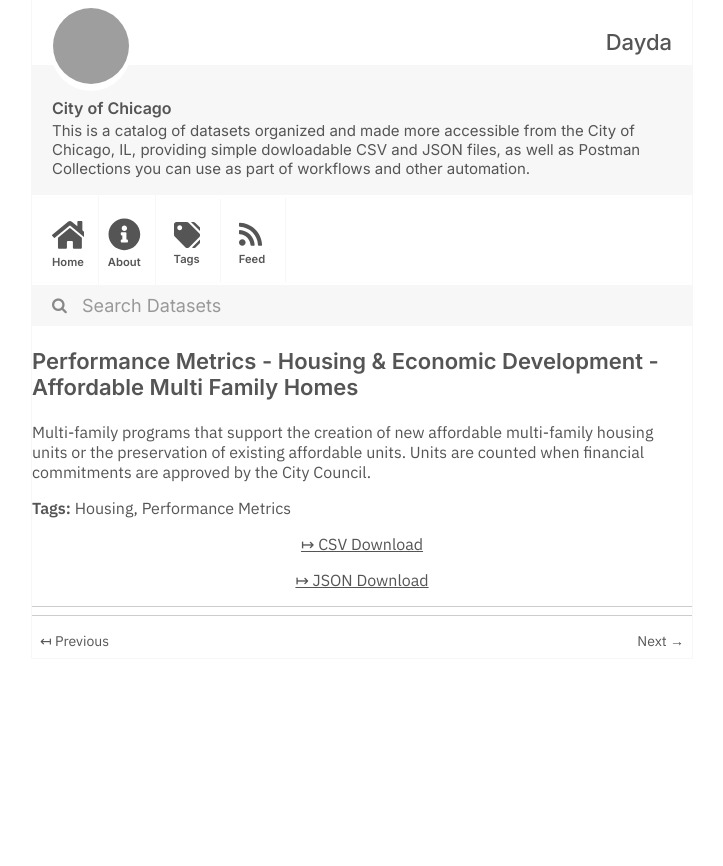
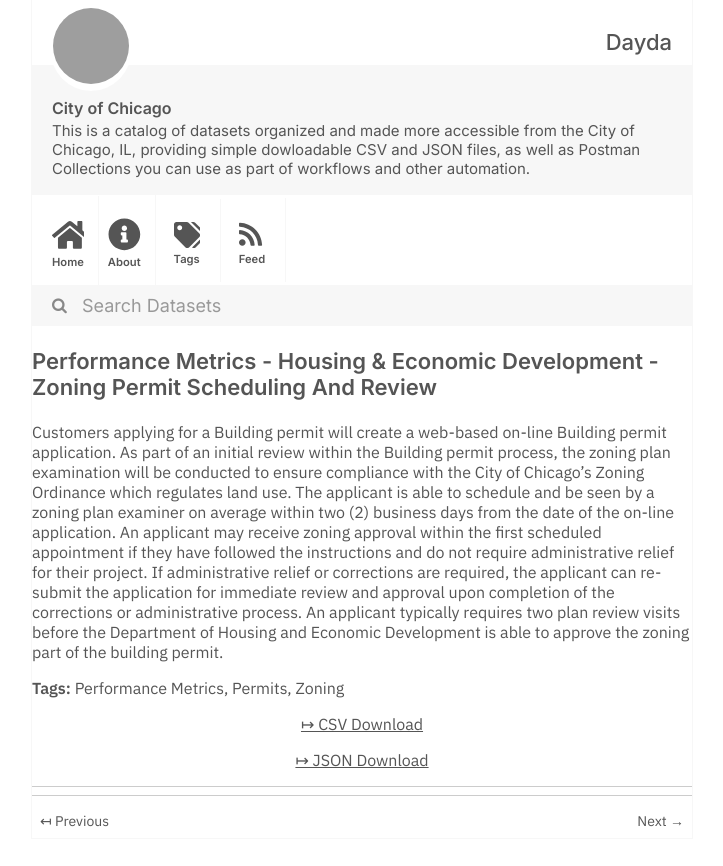
Before and after one commit to dayda-entities/city-of-chicago, a Jekyll site: the page built from _posts/2020-11-10-performance-metrics-housing-ec.md, in a window 1280 px wide, cut to the strip 0-866 px from the top of the page. Shown: the whole strip, without its empty margins (278-1001 px from the left). Built offline with Jekyll 4.4.1, drawn with Linux system fonts in a browser that asks for light colours; grey boxes are pictures that could not be loaded.

```diff
--- a/_posts/2020-11-10-performance-metrics-housing-ec.md
+++ b/_posts/2020-11-10-performance-metrics-housing-ec.md
@@ -1,21 +1,22 @@
 ---
 title: >-
-  Performance Metrics - Housing & Economic Development - Affordable Multi Family
-  Homes
-created: '2020-11-10T16:54:48.969642'
-modified: '2020-11-10T16:54:48.969689'
+  Performance Metrics - Housing & Economic Development - Zoning Permit
+  Scheduling And Review
+created: '2020-11-10T16:55:00.742645'
+modified: '2020-11-10T16:55:00.742655'
 state: active
 type: dataset
 tags:
-  - Housing
   - Performance Metrics
+  - Permits
+  - Zoning
 groups:
   - Local Government
 csv_url: >-
-  https://data.cityofchicago.org/api/views/dsvs-yfj6/rows.csv?accessType=DOWNLOAD
+  https://data.cityofchicago.org/api/views/icic-3jsa/rows.csv?accessType=DOWNLOAD
 json_url: >-
-  https://data.cityofchicago.org/api/views/dsvs-yfj6/rows.json?accessType=DOWNLOAD
+  https://data.cityofchicago.org/api/views/icic-3jsa/rows.json?accessType=DOWNLOAD
 layout: post
 
 ---
-Multi-family programs that support the creation of new affordable multi-family housing units or the preservation of existing affordable units.  Units are counted when financial commitments are approved by the City Council.
+Customers applying for a Building permit will create a web-based on-line Building permit application.  As part of an initial review within the Building permit process, the zoning plan examination will be conducted to ensure compliance with the City of Chicago’s Zoning Ordinance which regulates land use.  The applicant is able to schedule and be seen by a zoning plan examiner on average within two (2) business days from the date of the on-line application.  An applicant may receive zoning approval within the first scheduled appointment if they have followed the instructions and do not require administrative relief for their project.  If administrative relief or corrections are required, the applicant can re-submit the application for immediate review and approval upon completion of the corrections or administrative process.  An applicant typically requires two plan review visits before the Department of Housing and Economic Development is able to approve the zoning part of the building permit.
```
